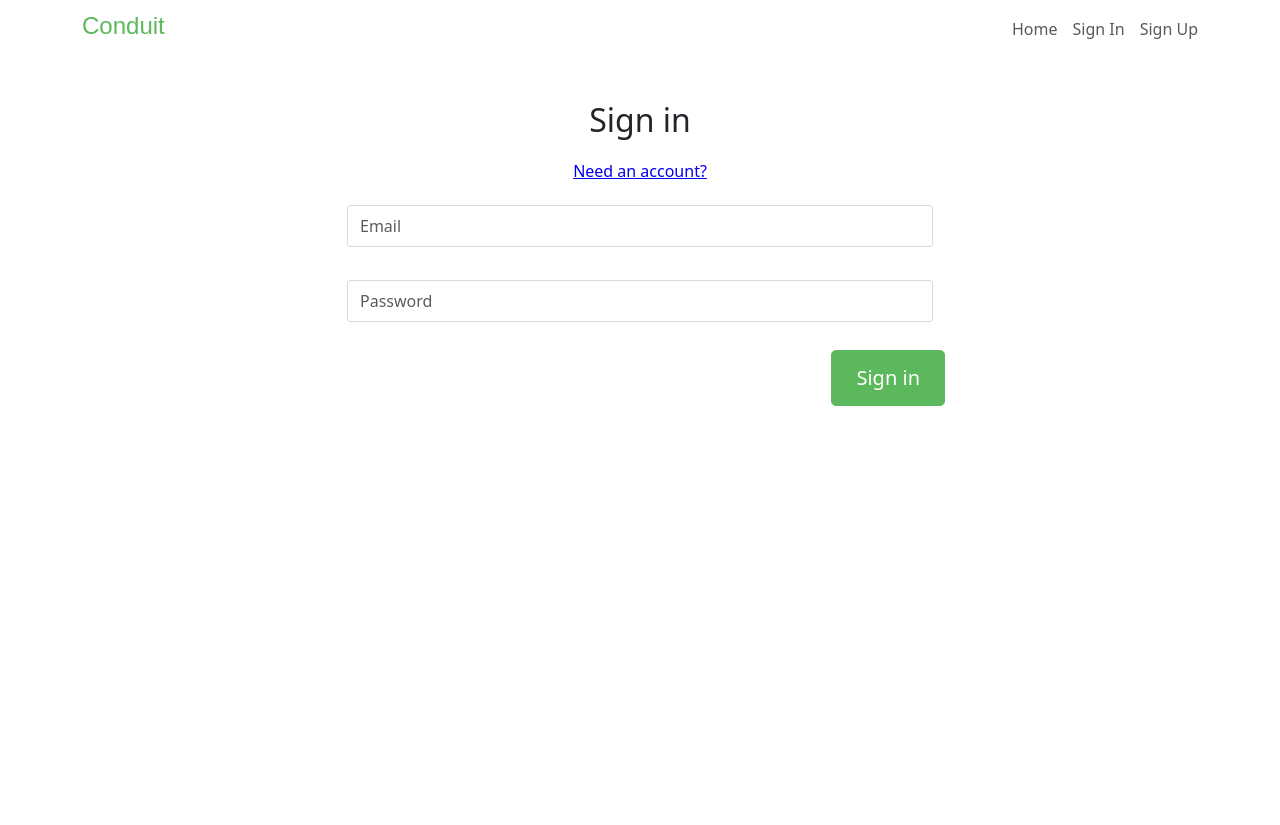
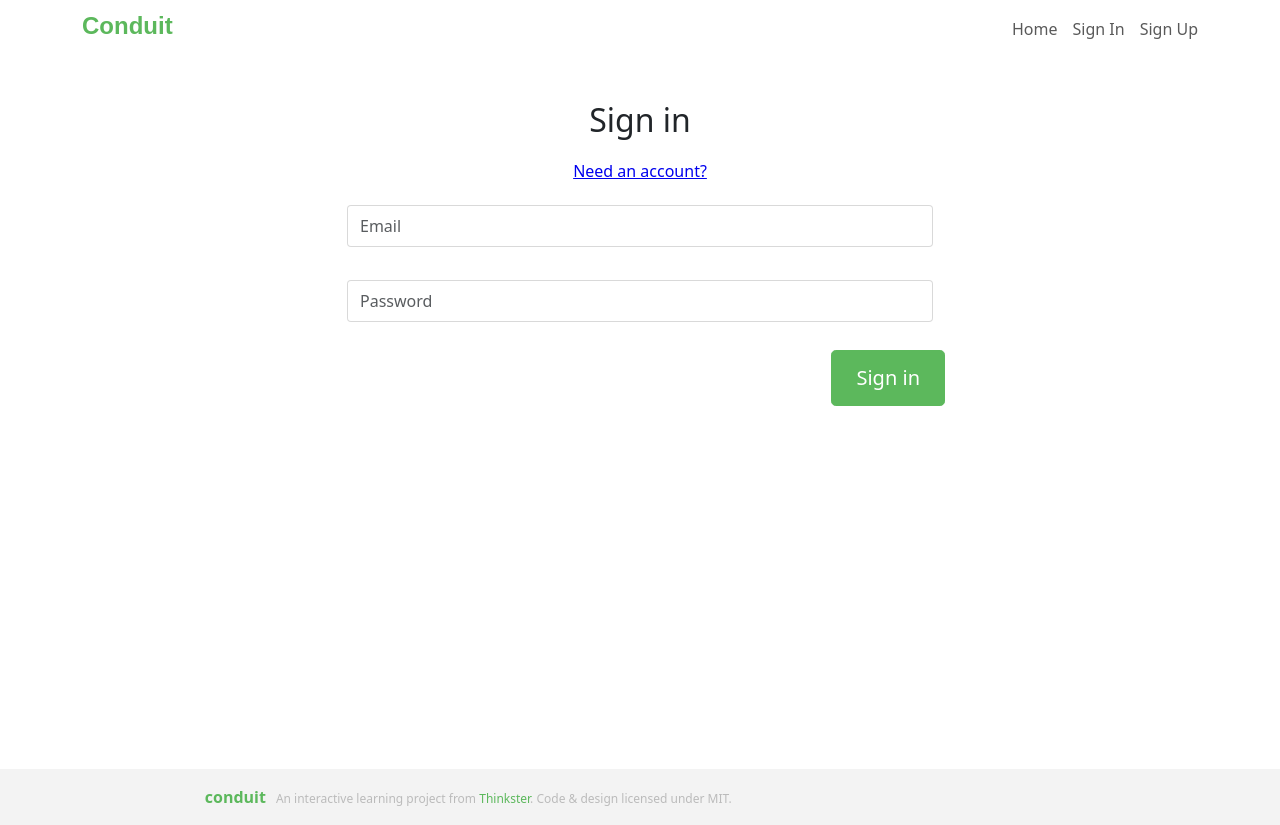
Before and after one commit to khieuthank/CPL_Team1, a React (Create React App) app in the folder my-app/: page /users/login in a window 1280 px wide. Before the commit the page ends 800 px from the top, so only its background shows below. Built offline with nearby package versions, Linux system fonts and the light colour scheme; the HTML template or start-up script is replaced by a standard one.

Commit message:
Add Footer

```diff
--- a/my-app/src/App.js
+++ b/my-app/src/App.js
@@ -1,6 +1,7 @@
 
 import './App.css';
 import Header from './components/app/Header';
+import Footer from './components/app/Footer';
 import { BrowserRouter, Routes, Route } from 'react-router-dom';
 import Articles from './components/articles/Articles';
 
@@ -18,6 +19,7 @@ function App() {
     <Route path="/users/register" element={<Register></Register>} />
     <Route path="/article/:slug" element={<ArticleDetail></ArticleDetail>}/>
     </Routes>
+    <Footer></Footer>
     </BrowserRouter>
   );
 }
--- a/my-app/src/components/app/Footer.jsx
+++ b/my-app/src/components/app/Footer.jsx
@@ -1,9 +1,12 @@
 import React from 'react';
-
+import style from './Footer.module.css';
+import { Link } from 'react-router-dom';
 const Footer = () => {
     return (
-        <div>
-            footer
+        <div className={style.footerContent}>
+            <div className={style.contanierFooter}>
+                <Link to='/' className={style.footerConduit}>conduit</Link><span>An interactive learning project from <a href="https://thinkster.io/">Thinkster</a>. Code & design licensed under MIT.</span>
+            </div>
         </div>
     );
 };
--- /dev/null
+++ b/my-app/src/components/app/Footer.module.css
@@ -0,0 +1,34 @@
+.footerContent {
+    background-color: rgb(243, 243, 243);
+    padding: 16px 0px;
+
+}
+
+.footerConduit {
+    margin-right: 10px;
+    text-decoration: none;
+    color: rgb(92, 184, 92);
+    font-weight: bold;
+}
+
+.footerConduit:hover {
+    text-decoration: underline;
+}
+
+.contanierFooter {
+    margin-left: 16%;
+}
+
+.contanierFooter span {
+    color: rgb(187, 187, 187);
+    font-size: 12px;
+}
+
+.contanierFooter a {
+    text-decoration: none;
+    color: rgb(92, 184, 92);
+}
+
+.contanierFooter a:hover {
+    text-decoration: underline;
+}
--- a/my-app/src/components/app/Header.jsx
+++ b/my-app/src/components/app/Header.jsx
@@ -15,7 +15,8 @@ const Header = () => {
                         fontSize: '1.5rem',
                         paddingTop: '0',
                         marginRight: '2rem',
-                        color: '#5cb85c'
+                        color: '#5cb85c',
+                        fontWeight: 'bold'
                     }}
                 >
                     Conduit
--- a/my-app/src/components/loginRegister/loginRegister.css
+++ b/my-app/src/components/loginRegister/loginRegister.css
@@ -2,7 +2,7 @@
 /* Global Styles */
 
 .auth-page{
-
+min-height: 86vh;
 
 
 *, *::before, *::after {
```
